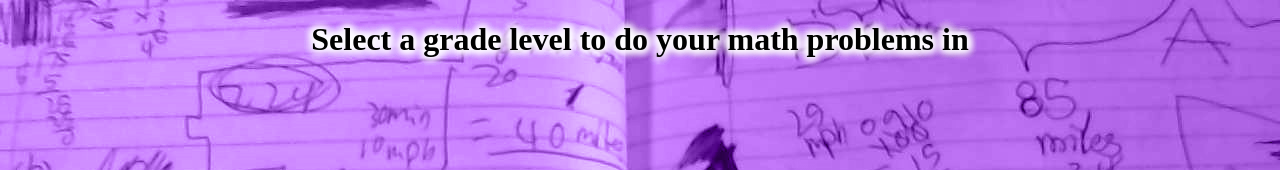
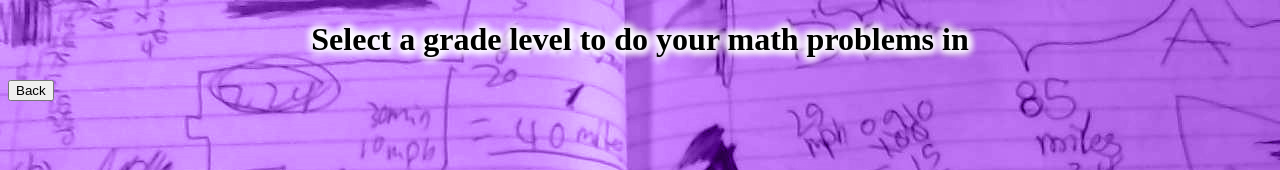
Before and after one commit to shui2202/math-competition, a plain HTML site: page competition.html in a window 1280 px wide. Shown: the top 170 px of the page. Drawn offline with Linux system fonts and the light colour scheme.

Commit message:
Update competition.html

```diff
--- a/competition.html
+++ b/competition.html
@@ -9,6 +9,7 @@
 </head>
 <body>
     <h1>Select a grade level to do your math problems in</h1>
+    <a href="index.html"><button>Back</button></a>
     <div class="dropdown">
         <div class="dropdown-content">
           <a href="grades/grade1.html">1st Grade</a>
```
